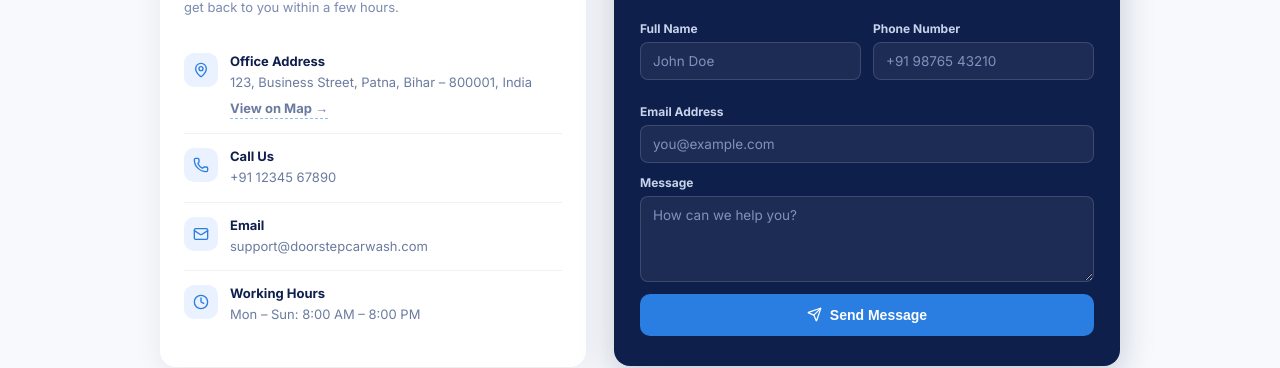
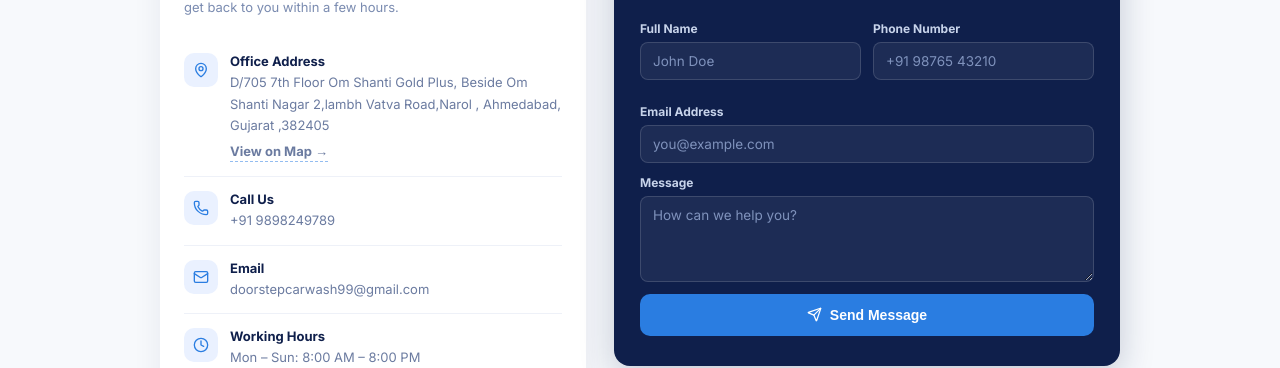
Before and after one commit to Himanshurchaudhary/door-step, a React (Vite) app: page /contact in a window 1280 px wide. Shown: the part 732-1100 px from the top of the page. Built offline with nearby package versions, Linux system fonts and the light colour scheme.

Commit message:
Initial teligram boat1111

```diff
--- a/src/pages/User/Contact.jsx
+++ b/src/pages/User/Contact.jsx
@@ -396,11 +396,11 @@ export default function ContactPage() {
                 <div className="cu-info-icon"><MapPin size={16} /></div>
                 <div className="cu-info-text">
                   <strong>Office Address</strong>
-                  <span>123, Business Street, Patna, Bihar – 800001, India</span>
+                  <span>D/705 7th Floor Om Shanti Gold Plus, Beside Om Shanti Nagar 2,lambh Vatva Road,Narol , Ahmedabad, Gujarat ,382405</span>
                   <br />
                   <a
                     className="cu-map-link"
-                    href="https://www.google.com/maps/search/?api=1&query=Patna+Bihar"
+                    href="https://maps.google.com/?q=Door+Step+Car+Wash,Narol,Ahmedabad,Gujarat,382405"
                     target="_blank"
                     rel="noopener noreferrer"
                   >
@@ -413,7 +413,7 @@ export default function ContactPage() {
                 <div className="cu-info-icon"><Phone size={16} /></div>
                 <div className="cu-info-text">
                   <strong>Call Us</strong>
-                  <a href="tel:+911234567890">+91 12345 67890</a>
+                  <a href="tel:+919898249789">+91 9898249789</a>
                 </div>
               </div>
 
@@ -421,7 +421,7 @@ export default function ContactPage() {
                 <div className="cu-info-icon"><Mail size={16} /></div>
                 <div className="cu-info-text">
                   <strong>Email</strong>
-                  <a href="mailto:support@doorstepcarwash.com">support@doorstepcarwash.com</a>
+                  <a href="mailto:doorstepcarwash99@gmail.com">doorstepcarwash99@gmail.com</a>
                 </div>
               </div>
 
```
